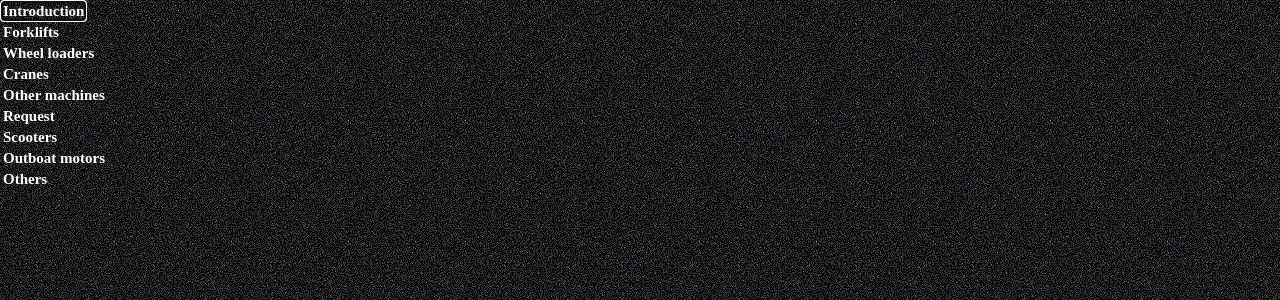
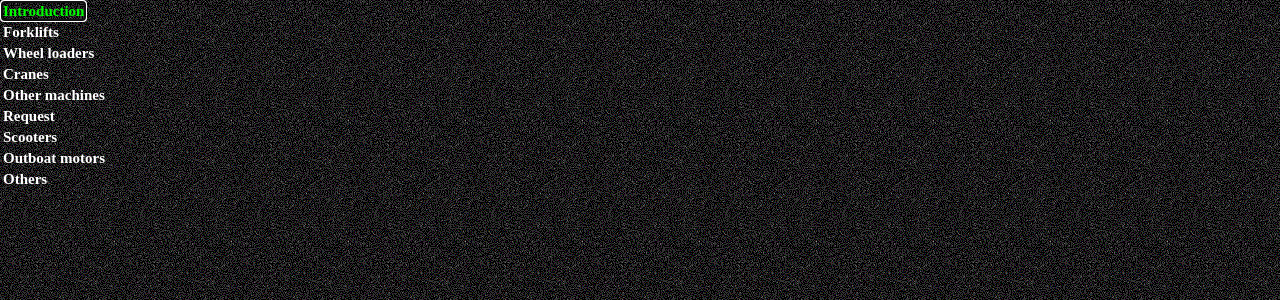
Before and after one commit to 4f/orient_2001, a PHP site: page /s/t.htm in a window 1280 px wide, with the restyled element focused. Shown: the top 300 px of the page. Run offline with PHP 8.4, Linux system fonts and the light colour scheme.

Commit message:
a.readme c.focusCSS

```diff
--- a/s/c.css
+++ b/s/c.css
@@ -4,5 +4,6 @@ A:visited {COLOR:#ffffff}
 A:link {COLOR:#ffffff}
 A:active {COLOR:#EC2222}
 A:hover {TEXT-DECORATION:none;COLOR:#990000;padding-left:3px}
+A:focus {TEXT-DECORATION:none;COLOR:#00FF00;padding-left:0px}
 .t1 {font-size:15;font-weight:bold;padding-left:0px}
 .t2 {font-size:10;font-weight:normal;padding-left:9px}
```
Also changed, not shown: README.md (added).
